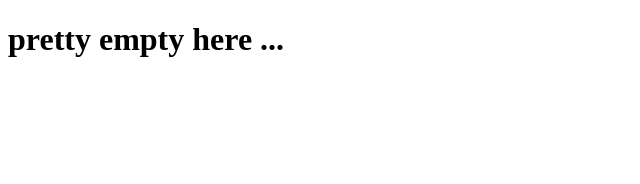
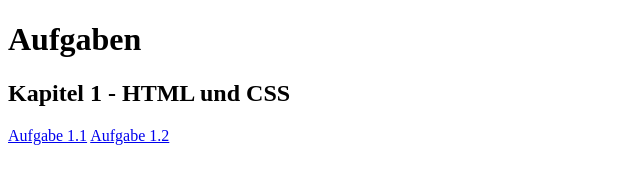
Before and after one commit to SorenWi/GIS-SoSe-2021, a plain HTML site: page index.html in a window 1280 px wide. Shown: the whole page, without its empty margins (0-640 px from the left). Drawn offline with Linux system fonts and the light colour scheme.

Commit message:
index changes

```diff
--- a/index.html
+++ b/index.html
@@ -7,6 +7,9 @@
     <title>Document</title>
 </head>
 <body>
-    <h1>pretty empty here ...</h1>
+    <h1>Aufgaben</h1>
+    <h2>Kapitel 1 - HTML und CSS</h2>
+    <a href="https://sorenwi.github.io/GIS-SoSe-2021/Kapitel1/Aufgabe1/index.html">Aufgabe 1.1</a>
+    <a href="https://sorenwi.github.io/GIS-SoSe-2021/Kapitel1/Aufgabe2/index.html">Aufgabe 1.2</a>
 </body>
 </html>
```
